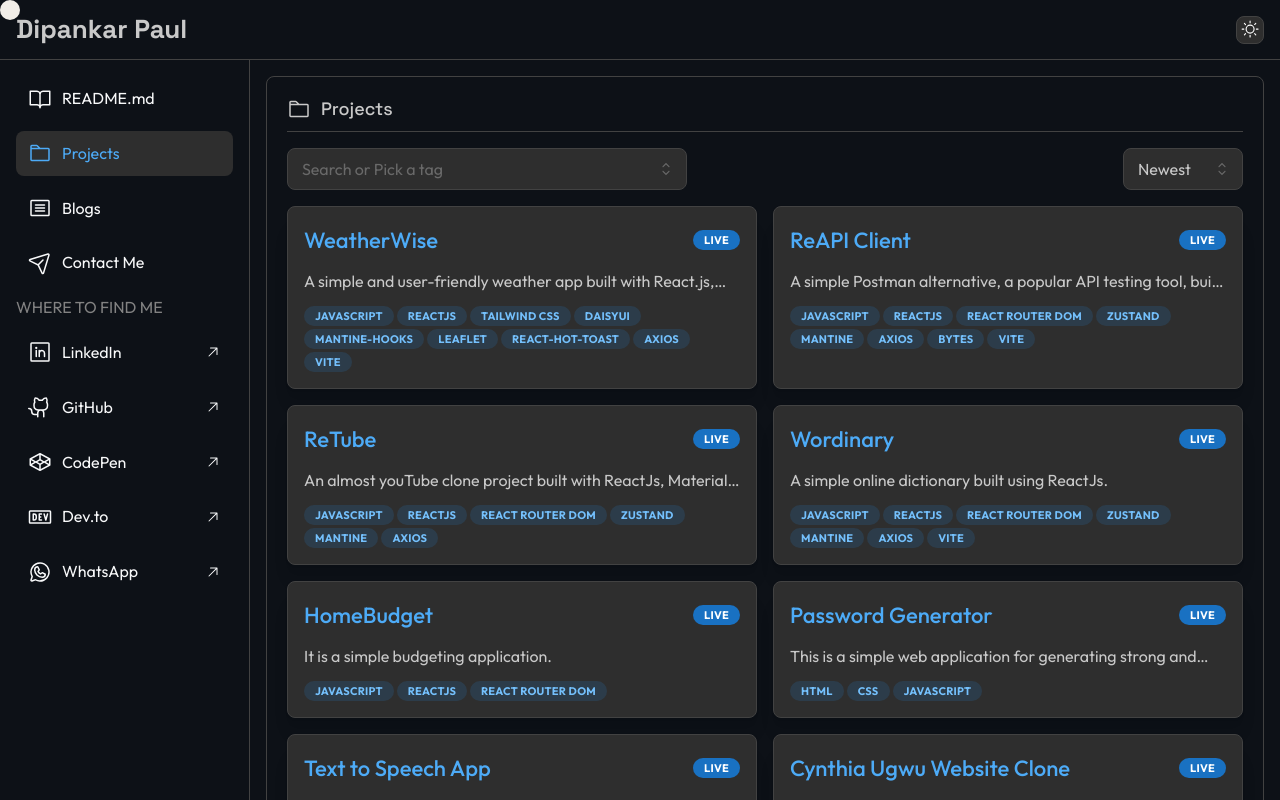
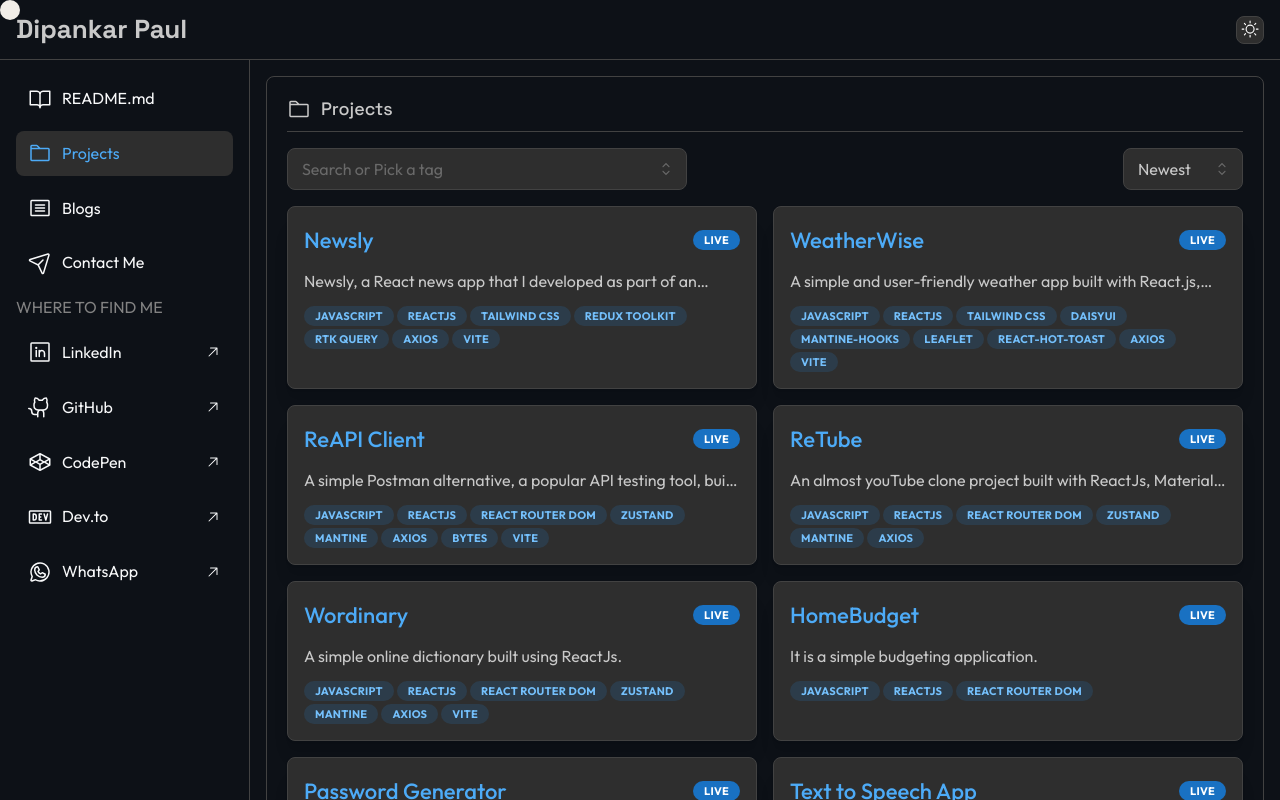
Before and after one commit to iamdipankarpaul/Dipankar-Paul-Portfolio-Website, a React (Vite) app: page /projects in a window 1280 px wide. Shown: the top 800 px of the page. Built offline with nearby package versions, Linux system fonts and the light colour scheme.

Commit message:
add new project newsly

```diff
--- a/src/constants/projects.js
+++ b/src/constants/projects.js
@@ -1,4 +1,41 @@
 const projects = [
+  {
+    title: "Newsly",
+    description:
+      "Newsly, a React news app that I developed as part of an assignment given by Persist Ventures for an internship role (within 2 days). It provide users with latest news articles from various sources.",
+    features: [
+      "Displays latest news articles with headlines, images, and short descriptions",
+      "Users can navigate through different categories like Technology, Sports, AI, etc",
+      "Clicking on an article shows a detailed view with full article, publication date, etc",
+      "Allows users to search news articles based on keywords",
+      "Users can bookmark articles, view all bookmarked articles, and unbookmark articles",
+      "Articles can be shared on Facebook, Twitter, and LinkedIn",
+    ],
+    tags: [
+      "javascript",
+      "reactjs",
+      "Tailwind CSS",
+      "Redux toolkit",
+      "RTK query",
+      "axios",
+      "vite",
+    ],
+    links: {
+      demo: "https://newsly-react-app.vercel.app/",
+      github: "https://github.com/dipankarpaul2k/persist-venture-assignment-react-news-app.git",
+    },
+    slug: "newsly",
+    images: [
+      "https://res.cloudinary.com/dysni0qfj/image/upload/v1719333408/Newsly/newsly-1_udwonj.png",
+      "https://res.cloudinary.com/dysni0qfj/image/upload/v1719333408/Newsly/newsly-3_itnw5c.png",
+      "https://res.cloudinary.com/dysni0qfj/image/upload/v1719333407/Newsly/newsly-4_h0pmd3.png",
+      "https://res.cloudinary.com/dysni0qfj/image/upload/v1719333408/Newsly/newsly-5_a5j9tf.png",
+      "https://res.cloudinary.com/dysni0qfj/image/upload/v1719334147/Newsly/newsly-6_didrzm.png",
+      "https://res.cloudinary.com/dysni0qfj/image/upload/v1719334148/Newsly/newsly-7_xieo9o.png",
+    ],
+    date: "2024-06-25",
+    pinned: true,
+  },
   {
     title: "WeatherWise",
     description:
@@ -234,7 +271,7 @@ const projects = [
       "https://res.cloudinary.com/dysni0qfj/image/upload/v1715191270/Landing%20Pages/cynthia-ugwu-3.png",
     ],
     date: "2023-09-10",
-    pinned: true,
+    pinned: false,
   },
 ];
 
@@ -242,36 +279,40 @@ export default projects;
 
 /*
 {
-    title: "Weather App",
+    title: "Newsly",
     description:
-      "A simple and user-friendly weather app built with React.js, providing current weather data, hourly forecasts, and daily forecasts using data from the OpenWeatherMap API and Open-Meteo API.",
+      "Newsly, a React news app that I developed as part of an assignment given by Persist Ventures for an internship role (within 2 days). It provide users with latest news articles from various sources.",
     features: [
-      "Displays the current weather conditions for a searched city.",
-      "Shows weather data for the current location",
-      "Provides weather data for the next 24 hours",
-      "Shows weather data for the upcoming days",
-      "Shows the details of the location and a map",
+      "Displays latest news articles with headlines, images, and short descriptions",
+      "Users can navigate through different categories like Technology, Sports, AI, etc",
+      "Clicking on an article shows a detailed view with full article, publication date, etc",
+      "Allows users to search news articles based on keywords",
+      "Users can bookmark articles, view all bookmarked articles, and unbookmark articles",
+      "Articles can be shared on Facebook, Twitter, and LinkedIn",
     ],
     tags: [
       "javascript",
       "reactjs",
       "Tailwind CSS",
-      "DaisyUI",
-      "mantine-hooks",
-      "leaflet",
-      "react-hot-toast",
+      "Redux toolkit",
+      "RTK query",
       "axios",
       "vite",
     ],
     links: {
-      demo: "https://weather-app-built-using-reactjs.vercel.app/",
-      github: "https://github.com/dipankarpaul2k/weather-app-react.git",
+      demo: "https://newsly-react-app.vercel.app/",
+      github: "https://github.com/dipankarpaul2k/persist-venture-assignment-react-news-app.git",
     },
-    slug: "weather-app",
+    slug: "newsly",
     images: [
-
+      "https://res.cloudinary.com/dysni0qfj/image/upload/v1719333408/Newsly/newsly-1_udwonj.png",
+      "https://res.cloudinary.com/dysni0qfj/image/upload/v1719333408/Newsly/newsly-3_itnw5c.png",
+      "https://res.cloudinary.com/dysni0qfj/image/upload/v1719333407/Newsly/newsly-4_h0pmd3.png",
+      "https://res.cloudinary.com/dysni0qfj/image/upload/v1719333408/Newsly/newsly-5_a5j9tf.png",
+      "https://res.cloudinary.com/dysni0qfj/image/upload/v1719334147/Newsly/newsly-6_didrzm.png",
+      "https://res.cloudinary.com/dysni0qfj/image/upload/v1719334148/Newsly/newsly-7_xieo9o.png",
     ],
-    date: "2024-05-29",
+    date: "2024-06-25",
     pinned: true,
   },
 */
```
